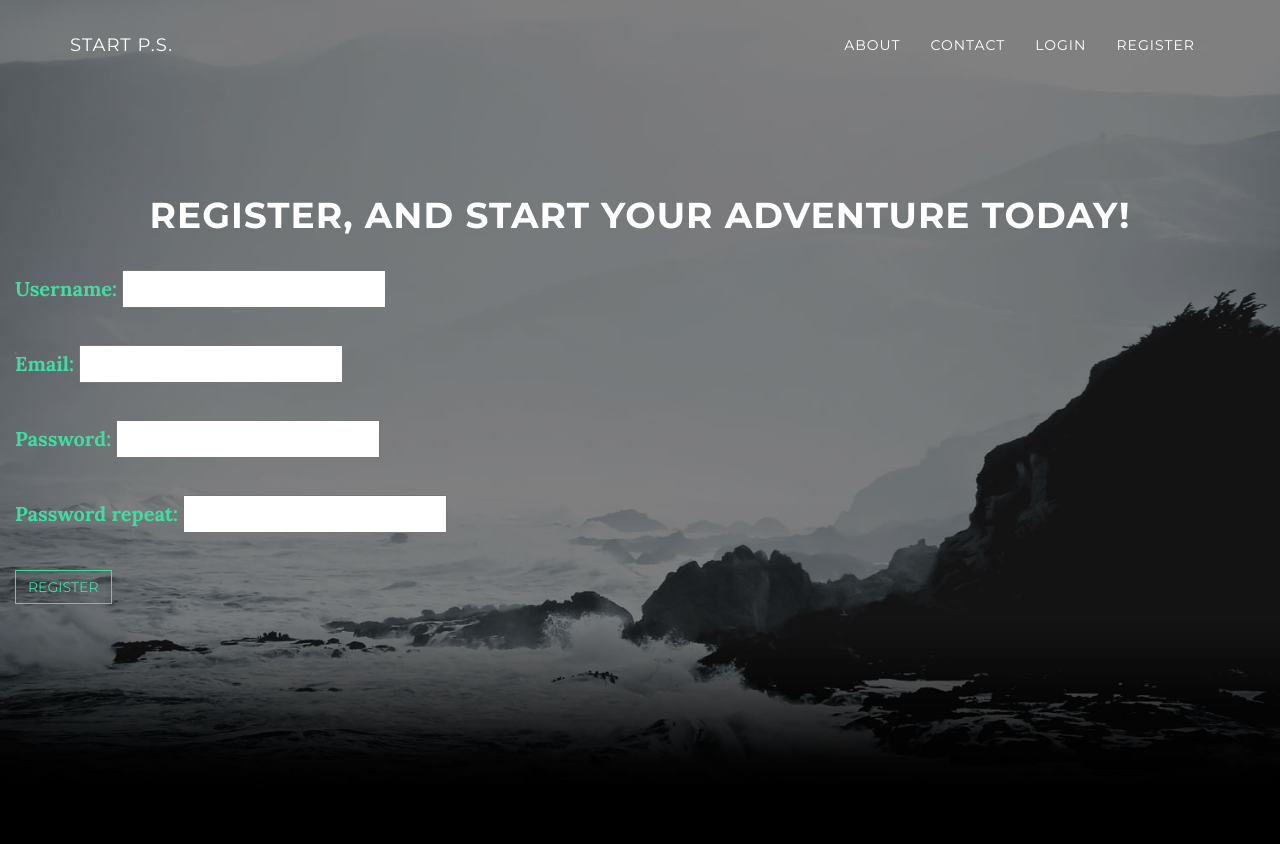
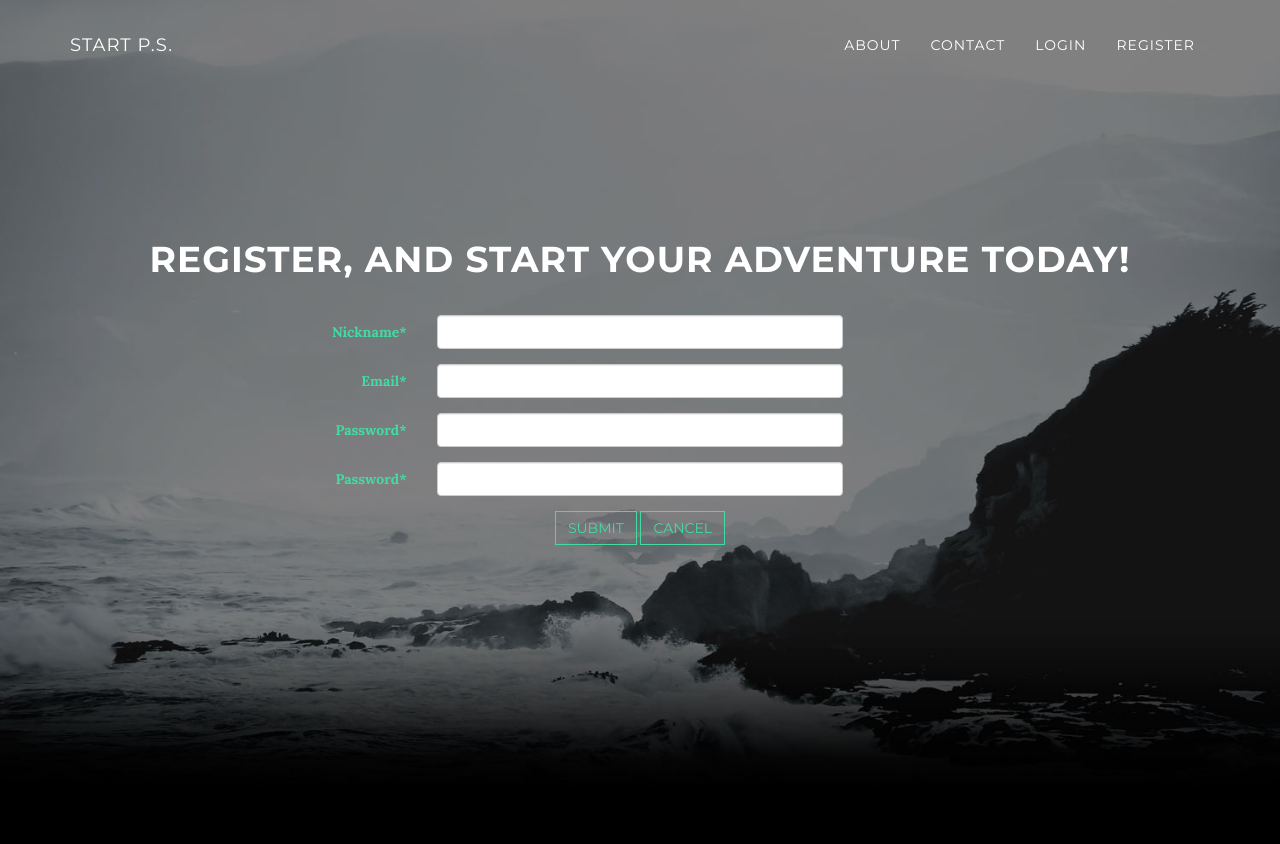
Before and after one commit to Onebrownsound/PS, a Django app: page /register/ in a window 1280 px wide. Shown: the top 844 px of the page. Run offline with Django 3.2, Linux system fonts and the light colour scheme; parts of the project's set-up code (start-up, migrations or seed data) failed here and were passed over; some libraries are stand-ins or nearby versions.

Commit message:
Added crispy forms to login and register form. Added utils in core for reseting capsules randomly.

```diff
--- a/core/forms.py
+++ b/core/forms.py
@@ -9,10 +9,10 @@ from crispy_forms.bootstrap import AppendedText, PrependedText, FormActions, Tab
 
 
 class RegisterUserForm(forms.ModelForm):
-    username = forms.CharField(required=True)
+    username = forms.CharField(required=True, label='Nickname')
     email = forms.EmailField(required=True, validators=[validators.validate_email])
     password = forms.CharField(widget=forms.PasswordInput())
-    password_repeat = forms.CharField(widget=forms.PasswordInput())
+    password_repeat = forms.CharField(widget=forms.PasswordInput(),label='Password')
 
     def clean_password_repeat(self):
         password = self.cleaned_data['password']
@@ -24,6 +24,22 @@ class RegisterUserForm(forms.ModelForm):
     class Meta:
         model = User
         fields = ('username', 'email', 'password')
+
+    helper = FormHelper()
+    helper.form_class = 'form-horizontal indigo'
+    helper.form_method = 'POST'
+
+    helper.label_class = 'col-lg-4'
+    helper.field_class = 'col-lg-4'
+    helper.layout = Layout(
+        Field('username'),
+        Field('email'),
+        Field('password'),
+        Field('password_repeat'),
+        FormActions(
+            Submit('submit', 'Submit', css_class='indigo btn btn-default'),
+            Button('cancel', 'Cancel', css_class='indigo btn btn-default')
+        ), )
 
 
 class LoginForm(forms.Form):
@@ -46,8 +62,7 @@ class LoginForm(forms.Form):
         FormActions(
             Submit('submit', 'Submit', css_class='indigo btn btn-default'),
             Button('cancel', 'Cancel', css_class='indigo btn btn-default')
-        ),
-
+        )
     )
 
 
@@ -73,7 +88,7 @@ class CapsuleForm(forms.ModelForm):
     helper.field_class = 'col-lg-4'
 
     helper.layout = Layout(
-        Field('title', ),
+        Field('title',),
         Field('file', ),
         Field('message', ),
         Field('activation_type', ),
--- a/core/templates/index.html
+++ b/core/templates/index.html
@@ -49,7 +49,7 @@
         <div class="col-lg-8 col-lg-offset-2">
             <h2>Contact P.S. Staff</h2>
             <p>Feel free to email us to provide some feedback on your experience!</p>
-            <p><a href="mailto:feedback@startbootstrap.com">feedback@PS.com</a>
+            <p><a href="mailto:ps.devsquad@gmail.com">PS.DevSquad@gmail.com</a>
             </p>
             <ul class="list-inline banner-social-buttons">
                 <li>
--- a/core/templates/register.html
+++ b/core/templates/register.html
@@ -3,23 +3,9 @@
     <header class="intro">
         <div class="intro-body">
             <h1>Register, and start your adventure today!</h1>
-                <div class="row">
-                    <div class="col-lg-12 text-left ">
-                        <div class="col-lg-12 ">
-                            {% if form.errors %}
-                                {{ form.errors }} <!-- display the form errors if they exist -->
-                            {% endif %}
-                            <form id="user_form" class="form-horizontal indigo" method="post" action=""
-                                  enctype="multipart/form-data">
-                                {% csrf_token %}
-                                {{ user_form.as_p }}
-                                <!-- Provide a button to click to submit the form. -->
-                                <input type="submit" class="btn btn-default" name="submit" value="Register"/>
-                            </form>
-                        </div>
-                    </div>
-                </div>
-            </div>
+            {% load crispy_forms_tags %}
+            {% crispy form %}
+        </div>
     </header>
 
 
--- a/core/views.py
+++ b/core/views.py
@@ -52,16 +52,16 @@ def create_capsule_view(request):  # View for creating time capsules
 
 def register(request):
     if request.method == 'POST':
-        user_form = RegisterUserForm(data=request.POST)
-        if user_form.is_valid():
-            user = User.objects.create_user(user_form['username'].value(), user_form['email'].value(),
-                                            user_form['password'].value())
+        form = RegisterUserForm(data=request.POST)
+        if form.is_valid():
+            user = User.objects.create_user(form['username'].value(), form['email'].value(),
+                                            form['password'].value())
             user.save()
             return redirect('login_view')
     else:
-        user_form = RegisterUserForm()
+        form = RegisterUserForm()
 
-    return render(request, 'register.html', {'user_form': user_form})
+    return render(request, 'register.html', {'form': form})
 
 
 @login_required(login_url='login')
```
Also changed, not shown: core/utils.py (added, +17 -0 lines), db.sqlite3.
